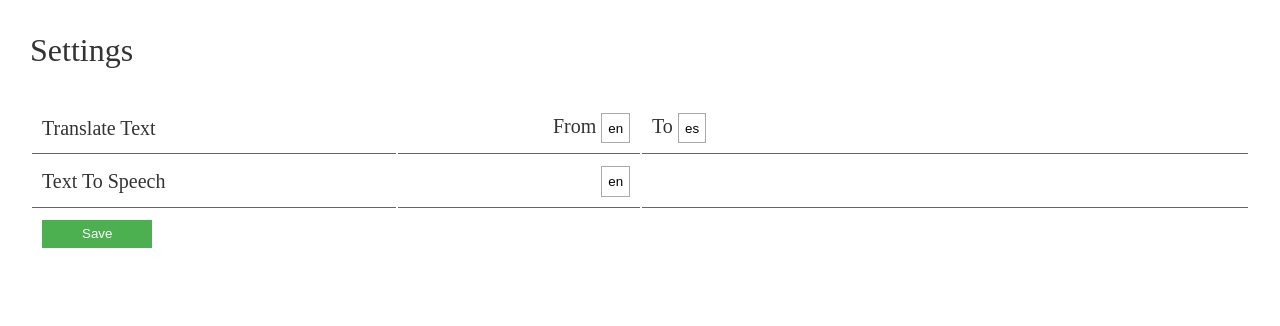
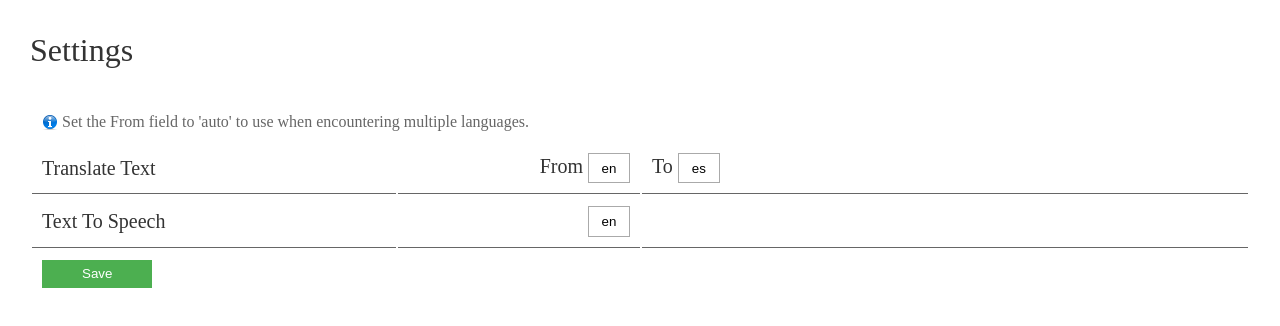
Before and after one commit to itsecurityco/to-google-translate, a browser extension: page options.html in a window 1280 px wide. Drawn offline with Linux system fonts and the light colour scheme.

Commit message:
Set the From field to 'auto' to use when encountering multiple languages.

```diff
--- a/options.css
+++ b/options.css
@@ -2,6 +2,18 @@ body {
     margin: 30px;
     font-size: 1.25rem;
     color: #333;
+}
+
+.help {
+    font-size: 1rem;
+    color: #666;
+}
+
+.icon {
+    background-image: url('icons/help.png');
+    background-position: left center;
+    background-repeat: no-repeat;
+    padding-left: 20px;
 }
 
 table {
@@ -43,7 +55,7 @@ input {
     border-style: solid;
     background-color: white;
     padding: 0.5em 0em;
-    width: 2em;
+    width: 3em;
     text-align: center;
 }
 
--- a/options.html
+++ b/options.html
@@ -9,6 +9,11 @@
   <p class="title">Settings</p>
   <form>
     <table>
+      <tr>
+        <td class="col1 no-border help" colspan=3>
+	<span class="icon">Set the From field to 'auto' to use when encountering multiple languages.</span>
+        </td>
+      </tr>
       <tr>
         <td class="col1">
           Translate Text
```
Also changed, not shown: icons/help.png (added), manifest.json.
